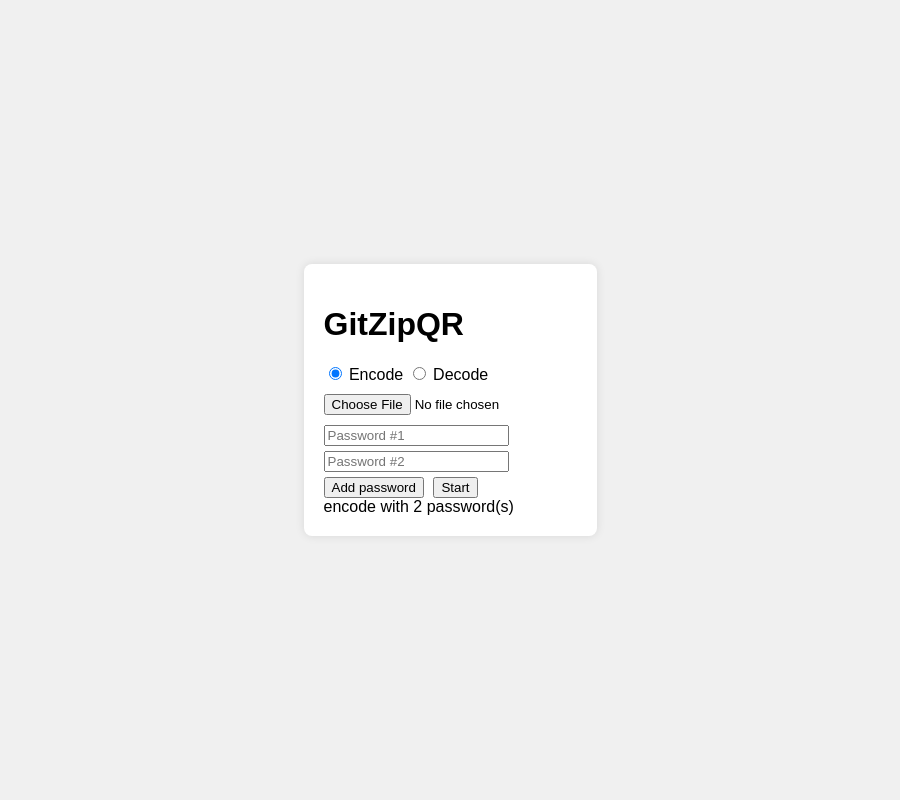
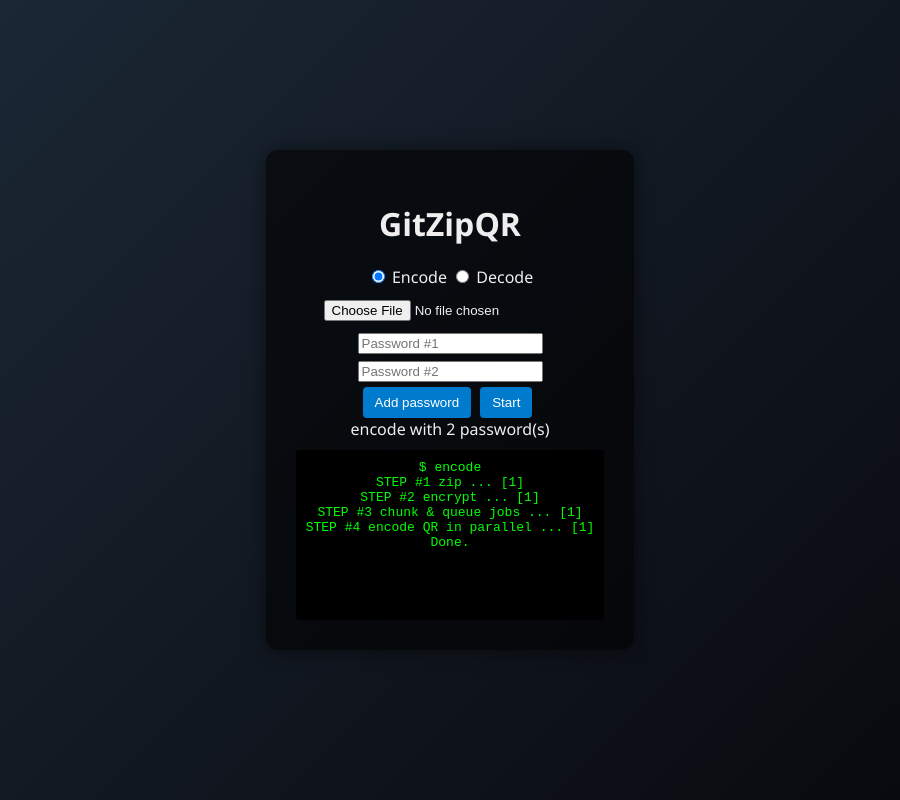
Before and after one commit to GitZipQR-vault/GitZipQR.ts, an Electron app: page frontend/index.html in a window 900 px wide. Both pictures are taken after a click on the button "Start". Drawn offline with Linux system fonts and the light colour scheme.

```diff
--- a/core/encode.ts
+++ b/core/encode.ts
@@ -28,7 +28,8 @@
 const SCRYPT = {
   N: parseInt(process.env.SCRYPT_N || (1 << 15), 10),
   r: parseInt(process.env.SCRYPT_r || 8, 10),
-  p: parseInt(process.env.SCRYPT_p || 1, 10),
+  // Use all CPU cores by default for better scrypt performance
+  p: parseInt(process.env.SCRYPT_p || String(os.cpus().length), 10),
   keyLen: 32
 };
 const FRAGMENT_TYPE = "GitZipQR-CHUNK-ENC";
--- a/frontend/index.css
+++ b/frontend/index.css
@@ -1,27 +1,57 @@
 body {
-  font-family: Arial, sans-serif;
-  background: #f0f0f0;
+  font-family: "Segoe UI", sans-serif;
+  background: linear-gradient(135deg, #1b2735, #090a0f);
+  color: #eee;
   display: flex;
   justify-content: center;
   align-items: center;
   height: 100vh;
   margin: 0;
 }
+
 .container {
-  background: white;
-  padding: 20px;
-  border-radius: 8px;
-  box-shadow: 0 0 10px rgba(0,0,0,0.1);
+  background: rgba(0, 0, 0, 0.6);
+  padding: 30px;
+  border-radius: 12px;
+  box-shadow: 0 0 20px rgba(0,0,0,0.5);
+  text-align: center;
+  animation: fadeIn 0.5s ease-in-out;
 }
-.mode {
-  margin-bottom: 10px;
-}
-.file {
-  margin-bottom: 10px;
-}
-#passwords div {
-  margin-bottom: 5px;
-}
+
+.mode { margin-bottom: 10px; }
+.file { margin-bottom: 10px; }
+#passwords div { margin-bottom: 5px; }
+
 button {
   margin-right: 5px;
+  background: #007acc;
+  color: #fff;
+  border: none;
+  padding: 8px 12px;
+  border-radius: 4px;
+  cursor: pointer;
+  transition: background 0.3s;
 }
+
+button:hover { background: #005fa3; }
+
+.terminal {
+  background: #000;
+  color: #0f0;
+  padding: 10px;
+  height: 150px;
+  overflow: auto;
+  margin-top: 10px;
+  font-family: monospace;
+  border-radius: 4px;
+}
+
+.terminal .line {
+  opacity: 0;
+  animation: fadeIn 0.3s forwards;
+}
+
+@keyframes fadeIn {
+  from { opacity: 0; transform: translateY(5px); }
+  to { opacity: 1; transform: translateY(0); }
+}
--- a/frontend/index.html
+++ b/frontend/index.html
@@ -19,6 +19,7 @@
     <button id="addPassword">Add password</button>
     <button id="actionBtn">Start</button>
     <div id="output"></div>
+    <div id="terminal" class="terminal"></div>
   </div>
   <script src="index.js"></script>
 </body>
--- a/frontend/index.js
+++ b/frontend/index.js
@@ -1,6 +1,7 @@
 const passwordsDiv = document.getElementById('passwords');
 const fileInput = document.getElementById('fileInput');
 const output = document.getElementById('output');
+const terminal = document.getElementById('terminal');
 
 function addPasswordField() {
   const idx = passwordsDiv.querySelectorAll('input').length + 1;
@@ -20,5 +21,29 @@
   const file = fileInput.files[0];
   const passwords = Array.from(passwordsDiv.querySelectorAll('input')).map(i => i.value);
   output.textContent = `${mode} with ${passwords.length} password(s)` + (file ? ` on ${file.name}` : '');
+  terminal.innerHTML = '';
+  const messages = [
+    `$ ${mode}${file ? ' ' + file.name : ''}`,
+    'STEP #1 zip ... [1]',
+    'STEP #2 encrypt ... [1]',
+    'STEP #3 chunk & queue jobs ... [1]',
+    'STEP #4 encode QR in parallel ... [1]',
+    'Done.'
+  ];
+  let idx = 0;
+  function log(msg) {
+    const line = document.createElement('div');
+    line.textContent = msg;
+    line.className = 'line';
+    terminal.appendChild(line);
+    terminal.scrollTop = terminal.scrollHeight;
+  }
+  function next() {
+    if (idx < messages.length) {
+      log(messages[idx++]);
+      setTimeout(next, 500);
+    }
+  }
+  next();
   // TODO: integrate with backend or CLI
 });
--- a/package.json
+++ b/package.json
@@ -11,7 +11,8 @@
   "type": "commonjs",
   "scripts": {
     "encode": "bun run core/encode.ts",
-    "decode": "bun run core/decode.ts"
+    "decode": "bun run core/decode.ts",
+    "desktop": "bunx electron electron.js"
   },
   "engines": {
     "node": ">=18"
@@ -23,5 +24,8 @@
     "jsqr": "^1.4.0",
     "pngjs": "^7.0.0",
     "qrcode": "^1.5.4"
+  },
+  "devDependencies": {
+    "electron": "^29.4.1"
   }
 }
```
Also changed, not shown: electron.js (added, +25 -0 lines).
